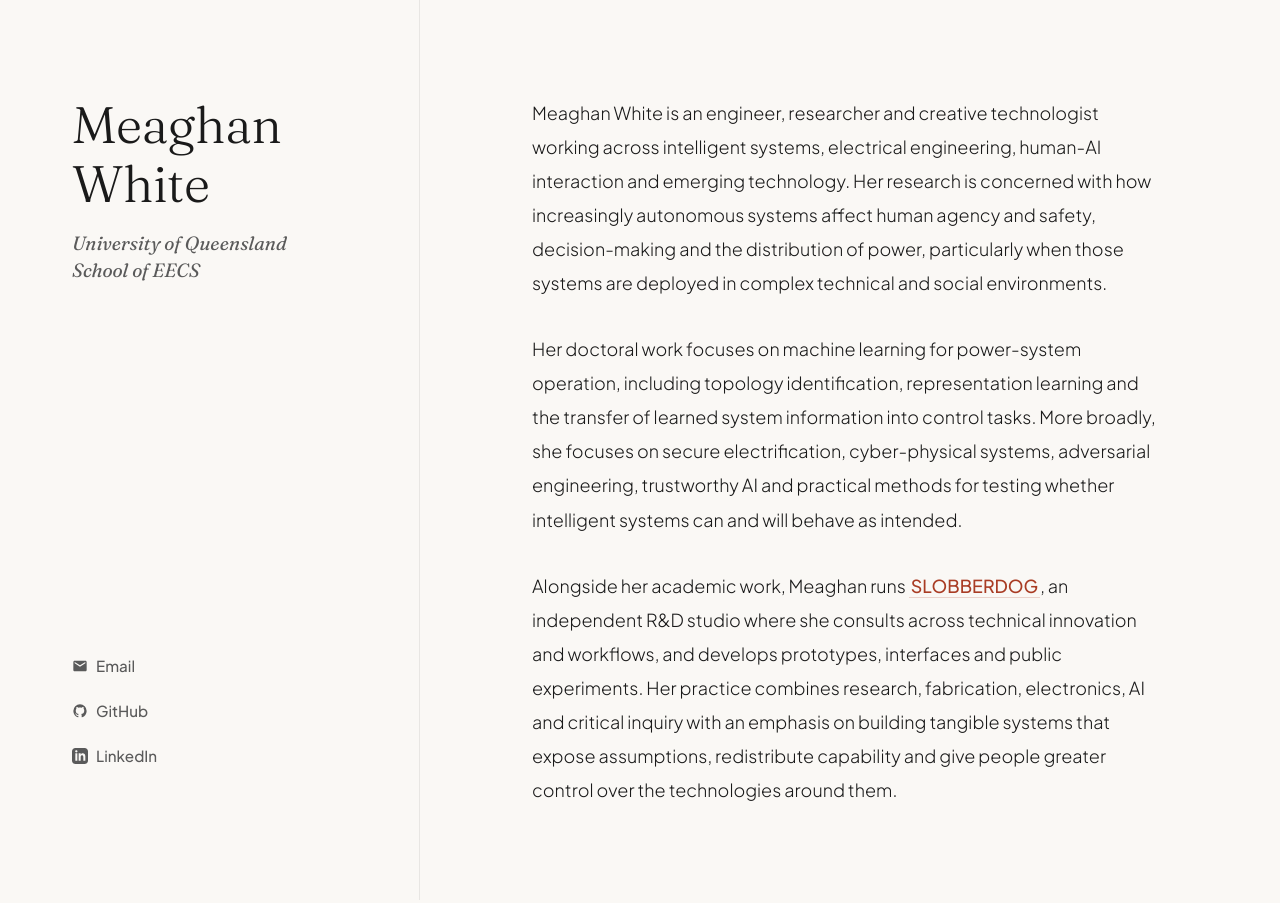
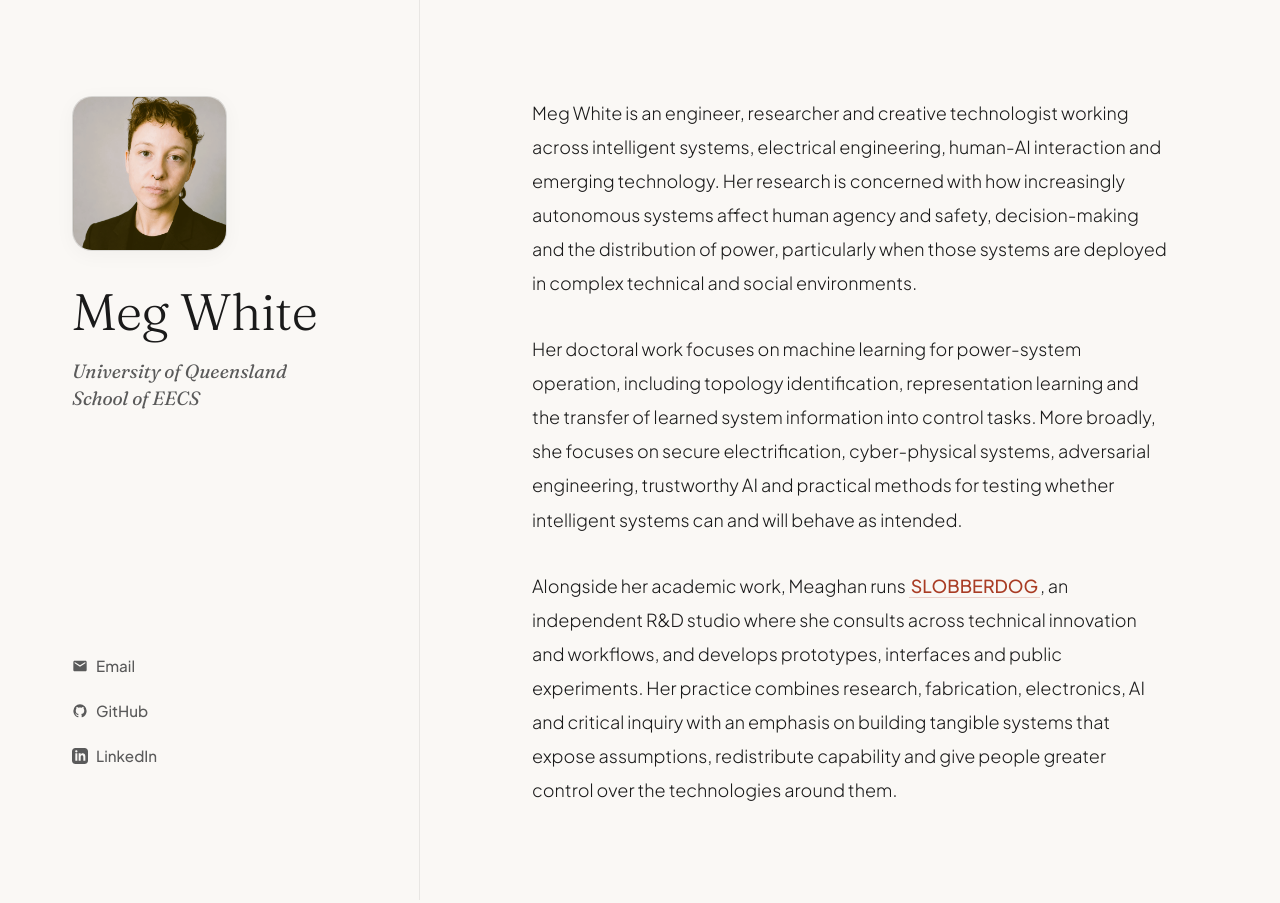
Before and after one commit to unmeg/unmeg.github.io, a Jekyll site: the page built from index.html, in a window 1280 px wide. Built offline with Jekyll 4.4.1, drawn with Linux system fonts in a browser that asks for light colours.

Commit message:
Rename to Meg White, add headshot, and apply styling fixes

```diff
--- a/_config.yml
+++ b/_config.yml
@@ -1,6 +1,7 @@
-title: "Meaghan White"
-author: "Meaghan White"
-description: "Academic landing page of Meaghan White"
+title: "Meg White"
+author: "Meg White"
+description: "Academic landing page of Meg White"
+headshot: "/assets/images/meggie_hs.PNG"
 permalink: /archive/:title/
 lang: "en"
 excerpt_separator: "\n\n\n"
--- a/_layouts/academic.html
+++ b/_layouts/academic.html
@@ -3,8 +3,8 @@
 <head>
   <meta charset="utf-8">
   <meta name="viewport" content="width=device-width, initial-scale=1.0">
-  <title>Meaghan White | University of Queensland EECS</title>
-  <meta name="description" content="Academic homepage of Meaghan White, researcher in cyber-physical systems, machine learning for power systems, and director of SLOBBERDOG.">
+  <title>Meg White | University of Queensland EECS</title>
+  <meta name="description" content="Academic homepage of Meg White, researcher in cyber-physical systems, machine learning for power systems, and director of SLOBBERDOG.">
 
   <link rel="preconnect" href="https://fonts.googleapis.com">
   <link rel="preconnect" href="https://fonts.gstatic.com" crossorigin>
@@ -237,13 +237,47 @@
         display: none; /* hidden on desktop since sidebar handles copyright if needed, or we keep it clean */
       }
     }
+
+    .profile-photo-container {
+      width: 130px;
+      height: 130px;
+      margin-bottom: 2rem;
+      border-radius: 20px;
+      overflow: hidden;
+      border: 1px solid var(--border-color);
+      box-shadow: 0 4px 20px rgba(0, 0, 0, 0.04);
+      background-color: var(--border-color);
+    }
+
+    @media (min-width: 64em) {
+      .profile-photo-container {
+        width: 155px;
+        height: 155px;
+      }
+    }
+
+    .profile-photo {
+      width: 100%;
+      height: 100%;
+      object-fit: cover;
+      transition: transform 0.4s cubic-bezier(0.16, 1, 0.3, 1);
+    }
+
+    .profile-photo-container:hover .profile-photo {
+      transform: scale(1.05);
+    }
   </style>
 </head>
 <body>
   <div class="main-grid">
     <aside class="sidebar">
       <div class="brand">
-        <h1>Meaghan White</h1>
+        {% if site.headshot %}
+          <div class="profile-photo-container">
+            <img src="{{ site.headshot | relative_url }}" alt="Meg White" class="profile-photo">
+          </div>
+        {% endif %}
+        <h1>Meg White</h1>
         <p class="affiliation">University of Queensland<br>School of EECS</p>
       </div>
 
@@ -276,7 +310,7 @@
         </div>
 
         <div class="footer">
-          &copy; {{ site.time | date: "%Y" }} Meaghan White
+          &copy; {{ site.time | date: "%Y" }} Meg White
         </div>
       </div>
     </main>
--- a/index.html
+++ b/index.html
@@ -2,7 +2,7 @@
 layout: academic
 title: Home
 ---
-<p>Meaghan White is an engineer, researcher and creative technologist working across intelligent systems, electrical engineering, human-AI interaction and emerging technology. Her research is concerned with how increasingly autonomous systems affect human agency and safety, decision-making and the distribution of power, particularly when those systems are deployed in complex technical and social environments.</p>
+<p>Meg White is an engineer, researcher and creative technologist working across intelligent systems, electrical engineering, human-AI interaction and emerging technology. Her research is concerned with how increasingly autonomous systems affect human agency and safety, decision-making and the distribution of power, particularly when those systems are deployed in complex technical and social environments.</p>
 
 <p>Her doctoral work focuses on machine learning for power-system operation, including topology identification, representation learning and the transfer of learned system information into control tasks. More broadly, she focuses on secure electrification, cyber-physical systems, adversarial engineering, trustworthy AI and practical methods for testing whether intelligent systems can and will behave as intended.</p>
 
```
Also changed, not shown: assets/images/meggie_hs.PNG (added).
